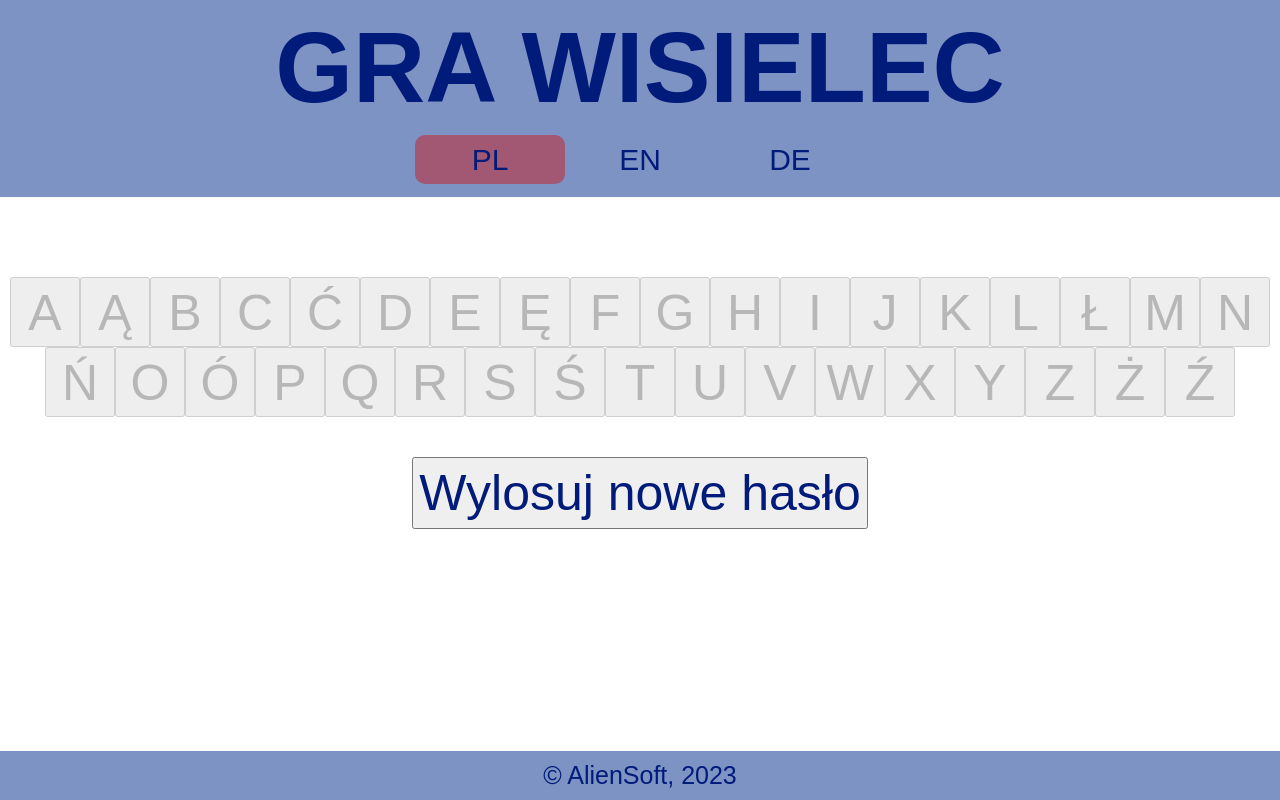
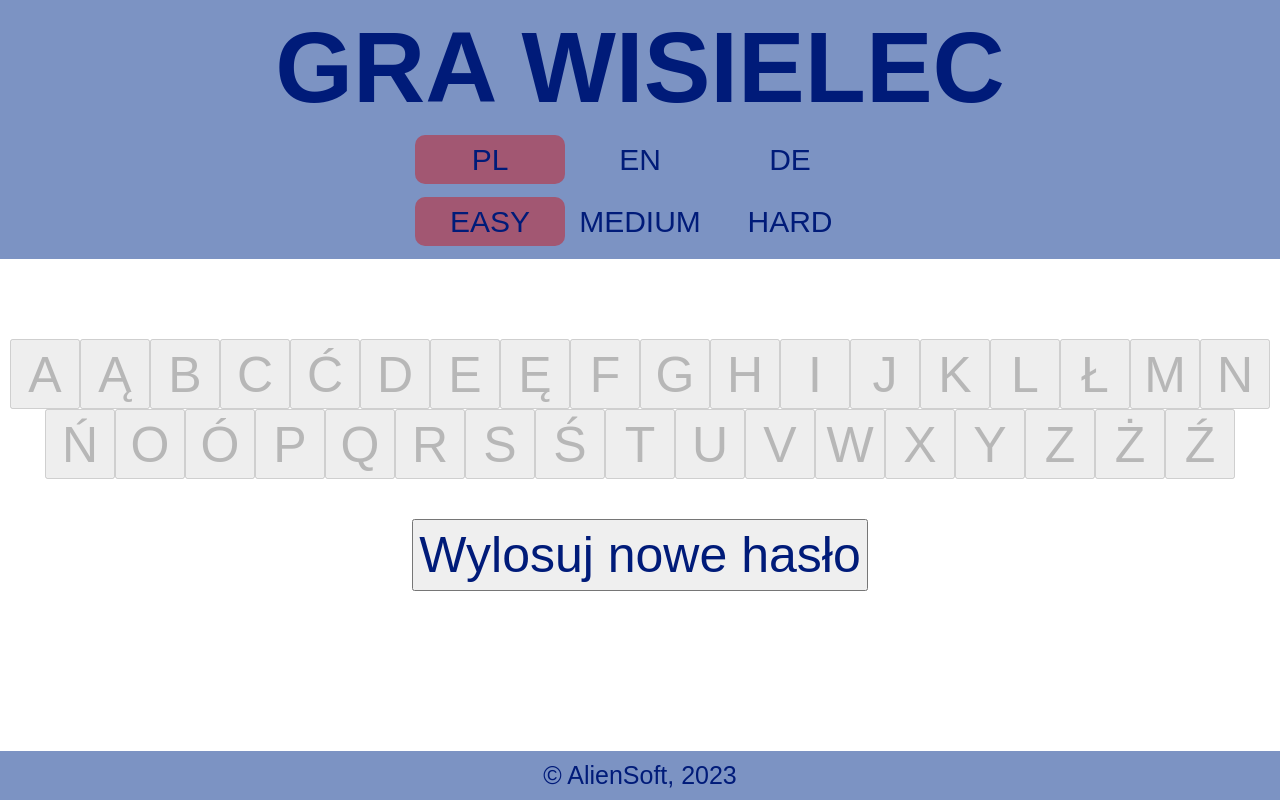
Before and after one commit to IrekBigaj/hangman, a plain HTML site: page index.html in a window 1280 px wide. Drawn offline with Linux system fonts and the light colour scheme.

Commit message:
level style corected

```diff
--- a/css/styles.css
+++ b/css/styles.css
@@ -18,7 +18,8 @@ body {
 	margin: 0;
 }
 
-.language {
+.language,
+.level {
 	margin: 0 auto;
 	align-items: center;
 	justify-content: center;
@@ -29,7 +30,8 @@ button {
 	cursor: pointer;
 }
 
-.button_lang {
+.button_lang,
+.button_level {
 	cursor: pointer;
 	display: inline-block;
 	padding: 0.25em 0em;
@@ -40,12 +42,14 @@ button {
 	text-align: center;
 }
 
-.button_lang:hover {
+.button_lang:hover,
+.button_level:hover {
 	background: var(--special_bgr_color);
 	transition: 0.25s ease;
 }
 
-.current_lang {
+.current_lang,
+.current_level {
 	background: var(--special_bgr_color);
 }
 
@@ -85,6 +89,7 @@ button {
 	border: 0;
 	background: none;
 	box-shadow: none;
+	color: var(--main_text_color);
 }
 
 .game-letters {
@@ -131,6 +136,8 @@ button {
 	background-color: var(--main_bgr_color);
 	color: var(--main_text_color);
 	text-align: center;
+	justify-content: center;
+	align-items: center;
 	padding: 10px;
 	left: 0;
 	bottom: 0;
--- a/index.html
+++ b/index.html
@@ -21,6 +21,14 @@
                     <td id="de" class="button_lang">DE</td>
                 </tr>
             </table>
+            <table class="level">
+                <tr class="level_tr">
+                    <td id="easy" class="button_level current_level">Easy</td>
+                    <td id="medium" class="button_level">MEDIUM</td>
+                    <td id="hard" class="button_level">HARD</td>
+                </tr>
+            </table>
+
         </div>
 
         <div id="game-sentence"></div>
```
